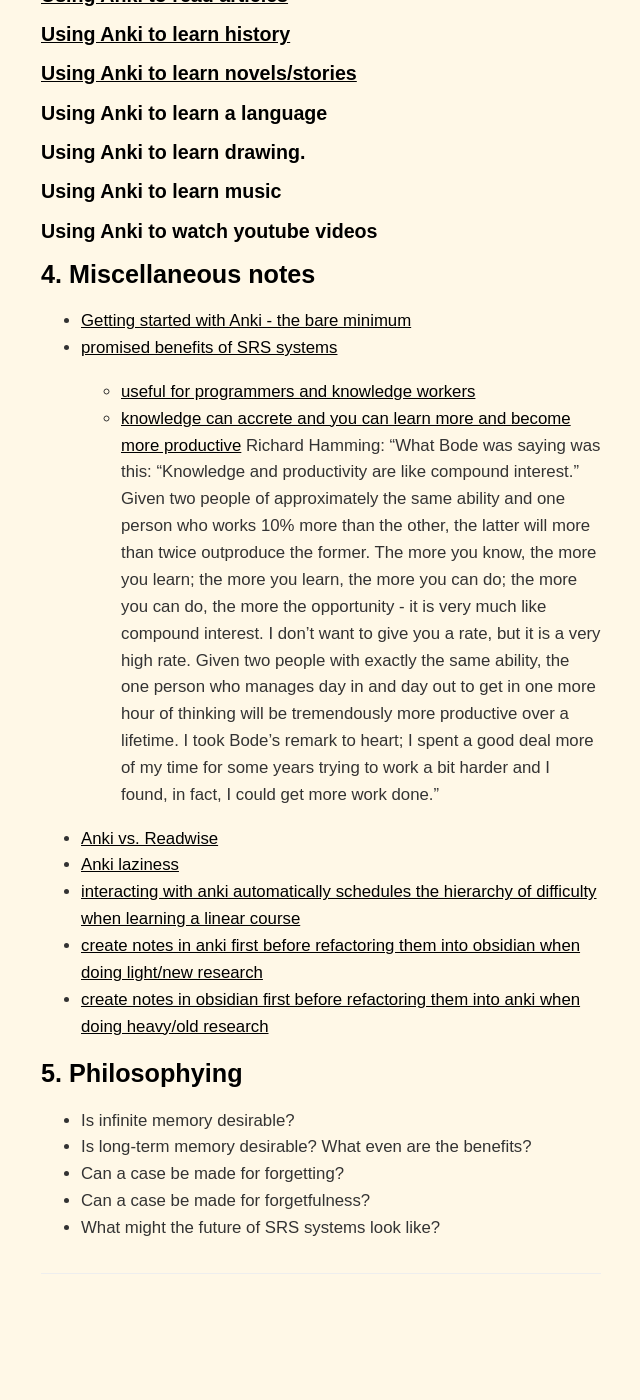
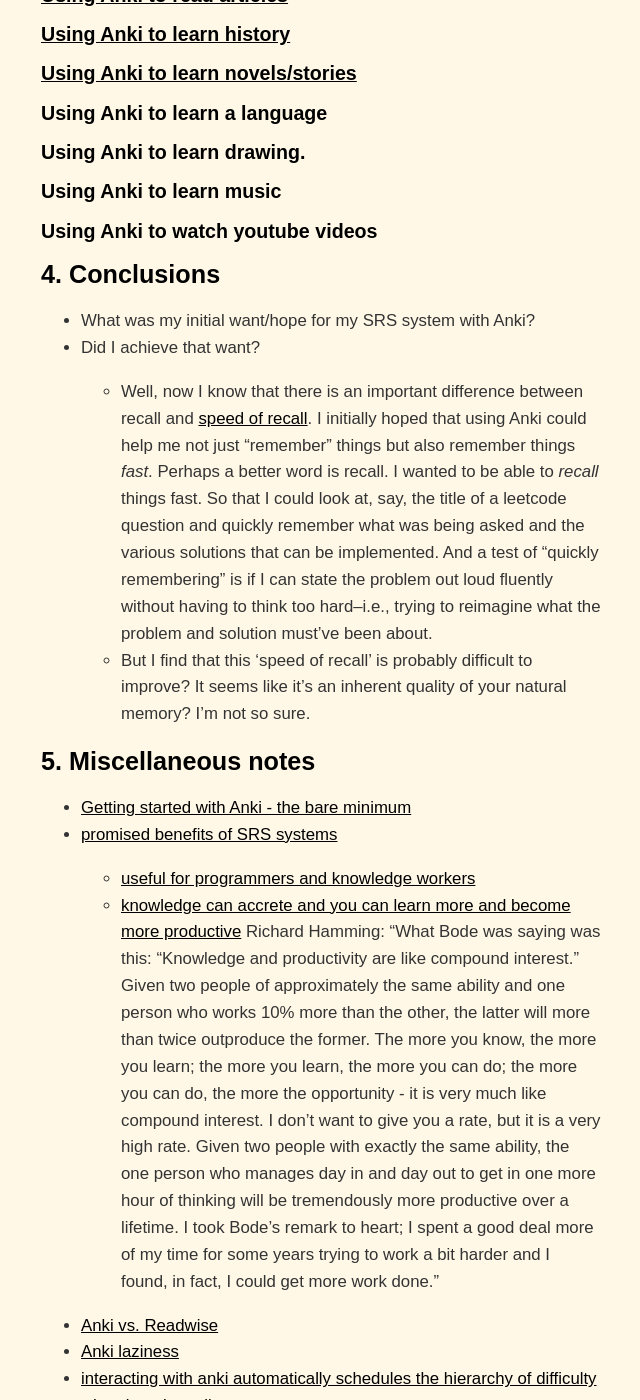
Before and after one commit to dCO2/rococo, a Jekyll site: the page built from _posts/2022-08-17-project-mnemosyne.md, in a window 1280 px wide and 1400 px high, scrolled down 7272 px. Shown: the whole window, without its empty margins (335-975 px from the left). Built offline with Jekyll 4.4.1, drawn with Linux system fonts in a browser that asks for light colours; some web fonts are replaced; before the commit the page ends 8609 px from its top, so only the background shows below that.

Commit message:
New heading for conclusions

```diff
--- a/_posts/2022-08-17-project-mnemosyne.md
+++ b/_posts/2022-08-17-project-mnemosyne.md
@@ -41,8 +41,9 @@ tags:
         <li>Using Anki to learn drawing.</li>
         <li>Using Anki to watch youtube videos</li>
       </ul>
-    <li><a href="/2022/08/17/project-mnemosyne#4-miscellaneous-notes">Miscellaneous notes</a></li>
-    <li><a href="/2022/08/17/project-mnemosyne#5-philosophying">Philosophying</a></li>
+    <li><a href="/2022/08/17/project-mnemosyne#4-conclusions">Conclusions</a></li>
+    <li><a href="/2022/08/17/project-mnemosyne#5-miscellaneous-notes">Miscellaneous notes</a></li>
+    <li><a href="/2022/08/17/project-mnemosyne#6-philosophying">Philosophying</a></li>
   </ol>
 </details>
 
@@ -143,8 +144,13 @@ Using Anki to remember questions to yourself you might answer in the future
 ### Using Anki to learn music
 ### Using Anki to watch youtube videos
 
+## 4. Conclusions
+- What was my initial want/hope for my SRS system with Anki?
+- Did I achieve that want?
+  - Well, now I know that there is an important difference between recall and [speed of recall](). I initially hoped that using Anki could help me not just "remember" things but also remember things _fast_. Perhaps a better word is recall. I wanted to be able to _recall_ things fast. So that I could look at, say, the title of a leetcode question and quickly remember what was being asked and the various solutions that can be implemented. And a test of "quickly remembering" is if I can state the problem out loud fluently without having to think too hard--i.e., trying to reimagine what the problem and solution must've been about.
+  - But I find that this 'speed of recall' is probably difficult to improve? It seems like it's an inherent quality of your natural memory? I'm not so sure.
 
-## 4. Miscellaneous notes
+## 5. Miscellaneous notes
 - [Getting started with Anki - the bare minimum](/2022/08/31/getting-started-with-anki)
 - [promised benefits of SRS systems]()
   - [useful for programmers and knowledge workers]()
```
Also changed, not shown: other parts of _posts/2022-08-17-project-mnemosyne.md (+1 -1 lines).
